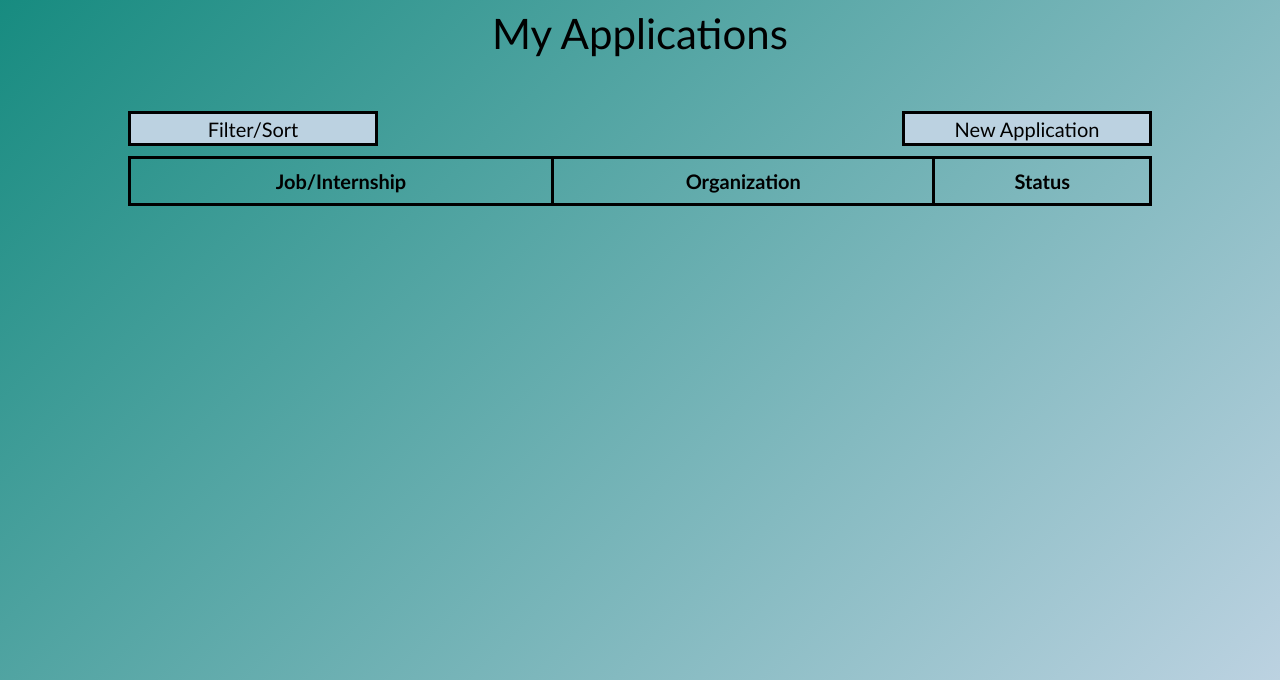
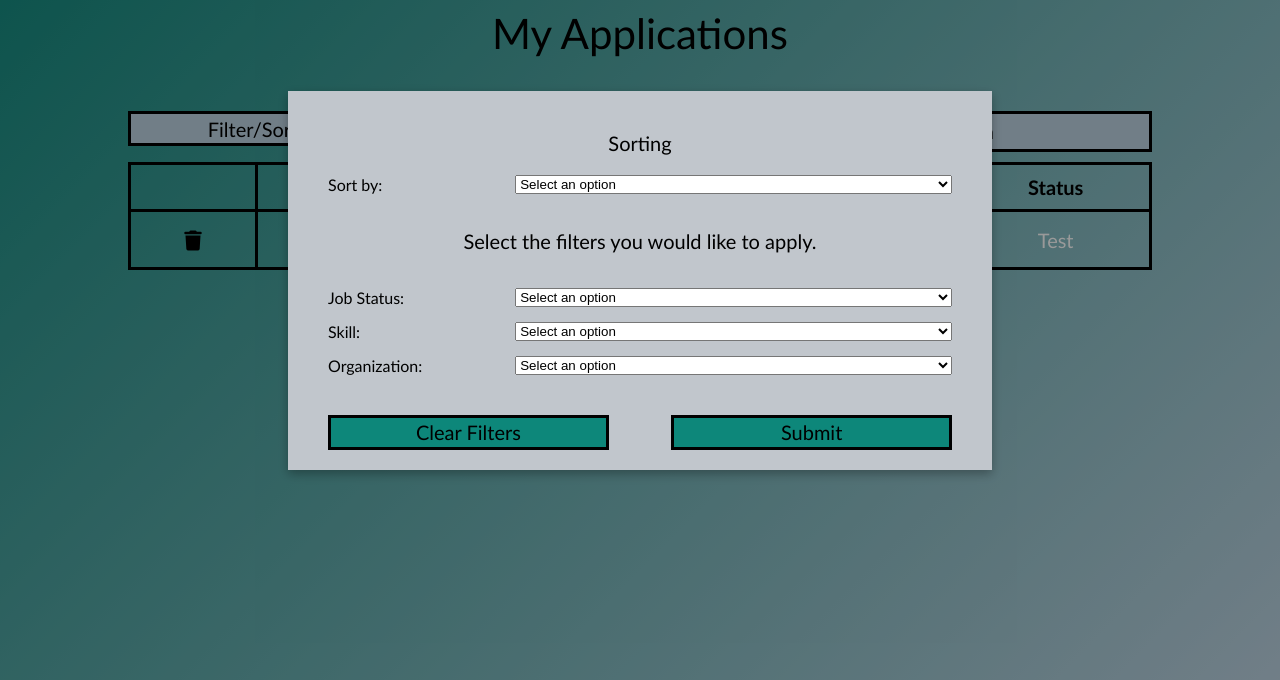
Before and after one commit to brandonpham13/Job-Tracker-Capstone, a website: page client/pages/applications.html in a window 1280 px wide. Both pictures are taken after a click on the button "Filter/Sort". Shown: the part 120-800 px from the top of the page. Drawn offline with Linux system fonts and the light colour scheme.

Commit message:
Application Modals
Implement delete confirmation modal on applications page
Add success modal on add-application form submission
Prevent form reload and handle submit via JavaScript
Add event listeners for opening and closing overlays (delete, cancel, confirm, submit)
Improve modal UX by toggling hidden class for consistent overlay behavior
Wire up basic UI interaction flow between application actions and modal states

```diff
--- a/client/pages/applications.html
+++ b/client/pages/applications.html
@@ -5,6 +5,10 @@
     <meta name="viewport" content="width=device-width, initial-scale=1.0" />
     <title>My Applications</title>
     <link rel="stylesheet" href="../styles/style.css" />
+    <link
+      rel="stylesheet"
+      href="https://cdnjs.cloudflare.com/ajax/libs/font-awesome/6.5.0/css/all.min.css"
+    />
   </head>
   <body>
     <nav class="nav">
@@ -27,23 +31,86 @@
     <main class="my-applications">
       <h1>My Applications</h1>
       <div class="button-row">
-        <button class="primary-btn">Filter/Sort</button>
-        <button class="primary-btn">New Application</button>
+        <button class="filter-sort-btn primary-btn">Filter/Sort</button>
+        <a href="add-application.html" class="new-application-btn primary-btn"
+          >New Application</a
+        >
       </div>
       <table>
         <thead>
           <tr>
+            <th></th>
             <th>Job/Internship</th>
             <th>Organization</th>
             <th>Status</th>
           </tr>
         </thead>
         <tbody>
-          <tr></tr>
-          <tr></tr>
-          <tr></tr>
+          <tr>
+            <td>
+              <button class="delete-btn">
+                <i class="fa-solid fa-trash"></i>
+              </button>
+            </td>
+            <td>Test</td>
+            <td>Test</td>
+            <td>Test</td>
+          </tr>
         </tbody>
       </table>
+      <div class="deleted-overlay hidden">
+        <div class="deleted-content">
+          <p>
+            Once you delete this application, you will be unable to re-add it.
+          </p>
+          <div>
+            <button class="confirm-delete secondary-btn">Delete</button>
+          </div>
+          <div>
+            <button class="cancel-delete secondary-btn">Cancel</button>
+          </div>
+        </div>
+      </div>
+
+      <div class="filter-sort-overlay hidden">
+        <div class="filter-sort-content">
+          <p>Sorting</p>
+          <form>
+            <div class="filter-sort-modal-row">
+              <label>Sort by:</label>
+              <select>
+                <option value="">Select an option</option>
+              </select>
+            </div>
+            <p>Select the filters you would like to apply.</p>
+            <div class="filter-sort-modal-row">
+              <label>Job Status:</label>
+              <select>
+                <option value="">Select an option</option>
+              </select>
+            </div>
+            <div class="filter-sort-modal-row">
+              <label>Skill:</label>
+              <select>
+                <option value="">Select an option</option>
+              </select>
+            </div>
+            <div class="filter-sort-modal-row">
+              <label>Organization:</label>
+              <select>
+                <option value="">Select an option</option>
+              </select>
+            </div>
+            <div class="filter-sort-modal-row">
+              <button class="secondary-btn clear-filters">Clear Filters</button>
+              <button class="secondary-btn submit-filters" type="submit">
+                Submit
+              </button>
+            </div>
+          </form>
+        </div>
+      </div>
     </main>
+    <script src="../scripts/index.js"></script>
   </body>
 </html>
--- /dev/null
+++ b/client/scripts/index.js
@@ -0,0 +1,67 @@
+const applicationsPage = document.querySelector(".my-applications");
+const addApplicationPage = document.querySelector(".add-application");
+const contactsPage = document.querySelector(".my-applications");
+const addContactPage = document.querySelector(".my-applications");
+const editApplicationPage = document.querySelector(".edit-application");
+const editContactPage = document.querySelector(".edit-contact");
+const loginPage = document.querySelector(".login");
+const registrationPage = document.querySelector(".login");
+const trendsPage = document.querySelector(".summary-data");
+
+if (applicationsPage) {
+  const deletedOverlay = document.querySelector(".deleted-overlay");
+  const deleteButton = document.querySelector(".delete-btn");
+  const confirmDelete = document.querySelector(".confirm-delete");
+  const cancelDelete = document.querySelector(".cancel-delete");
+  const filterSortOverlay = document.querySelector(".filter-sort-overlay");
+  const filterSortButton = document.querySelector(".filter-sort-btn");
+  const clearFilters = document.querySelector(".clear-filters");
+  const submitFilters = document.querySelector(".submit-filters");
+
+  /* open delete application overlay */
+  const openDeletedOverlay = function () {
+    deletedOverlay.classList.remove("hidden");
+  };
+
+  /* close delete application overlay */
+  const closeDeletedOverlay = function () {
+    deletedOverlay.classList.add("hidden");
+  };
+
+  /* open filter-sort overlay */
+  const openFilerSortOverlay = function () {
+    filterSortOverlay.classList.remove("hidden");
+  };
+
+  /* close filter-sort  overlay */
+  const closeFilerSortOverlay = function () {
+    filterSortOverlay.classList.add("hidden");
+  };
+
+  filterSortButton.addEventListener("click", openFilerSortOverlay);
+  clearFilters.addEventListener("click", closeFilerSortOverlay);
+  submitFilters.addEventListener("click", closeFilerSortOverlay);
+  deleteButton.addEventListener("click", openDeletedOverlay);
+  confirmDelete.addEventListener("click", closeDeletedOverlay);
+  cancelDelete.addEventListener("click", closeDeletedOverlay);
+}
+
+if (addApplicationPage) {
+  const applicationForm = document.querySelector(".add-application-form");
+  const successOverlay = document.querySelector(".success-overlay");
+  const closeModal = document.querySelector(".close-modal");
+
+  /* open success overlay */
+  const openSuccessOverlay = function () {
+    event.preventDefault();
+    successOverlay.classList.remove("hidden");
+  };
+
+  /* close success overlay */
+  const closeSuccess = function () {
+    successOverlay.classList.add("hidden");
+  };
+
+  applicationForm.addEventListener("submit", openSuccessOverlay);
+  closeModal.addEventListener("click", closeSuccess);
+}
--- a/client/styles/style.css
+++ b/client/styles/style.css
@@ -8,7 +8,7 @@
   --primary: #bcd2e1;
   --dark: #0d877a;
   --overlay-bg: rgba(0, 0, 0, 0.4);
-  --panel-bg: #395c7b;
+  --panel-bg: #c1c6cc;
   --text-light: white;
 }
 
@@ -135,6 +135,25 @@ button {
   border: solid;
 }
 
+.delete-btn {
+  background-color: transparent;
+  border: none;
+  margin: 0;
+}
+
+.new-application-btn {
+  display: inline-block;
+  text-decoration: none;
+  line-height: 35px;
+  width: 45%;
+  margin-top: 25px;
+  margin-bottom: 10px;
+  text-align: center;
+  font-family: var(--font);
+  font-size: 20px;
+  font-weight: var(--font-weight);
+}
+
 /* =========================
    Login / Registration
 ========================= */
@@ -215,7 +234,8 @@ form {
 .add-application-form-row,
 .edit-application-form-row,
 .add-contact-form-row,
-.edit-contact-form-row {
+.edit-contact-form-row,
+.filter-sort-modal-row {
   display: flex;
   justify-content: space-between;
   align-items: center;
@@ -298,6 +318,10 @@ td a {
   width: 35%;
 }
 
+select {
+  width: 70%;
+}
+
 /* =========================
    Summary Page
 ========================= */
@@ -341,10 +365,22 @@ td a {
 .filter-sort-content,
 .select-data-content {
   background: var(--panel-bg);
-  color: var(--text-light);
   padding: 20px 40px;
   text-align: center;
   box-shadow: 0 4px 10px rgba(0, 0, 0, 0.3);
+  width: 55%;
+}
+
+.deleted-content p,
+.success-content p,
+.filter-sort-content p {
+  width: 100%;
+  text-align: center;
+  margin: 2 auto;
+}
+
+.hidden {
+  display: none;
 }
 
 /* =========================
```
Also changed, not shown: client/pages/add-application.html (+16 -2 lines).
